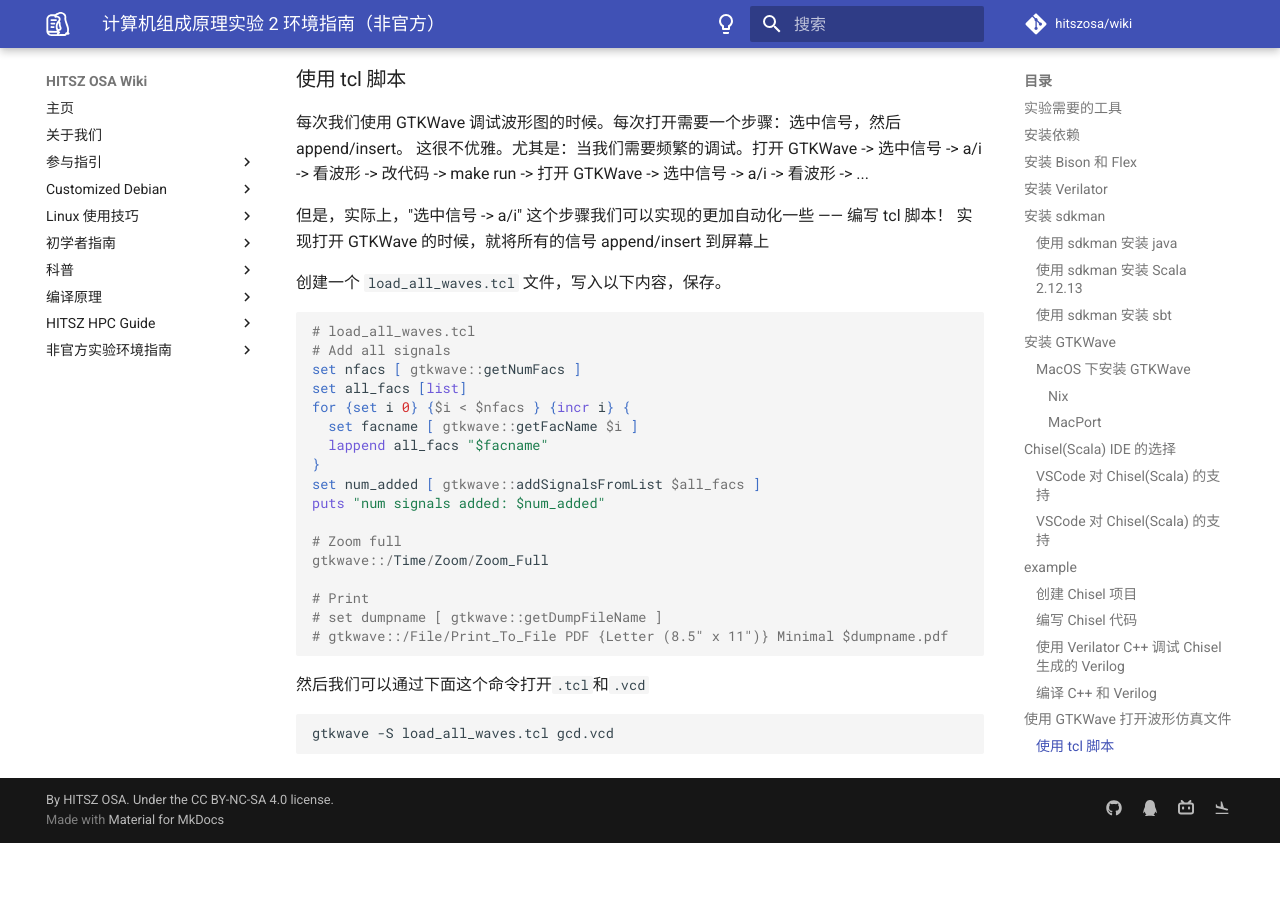
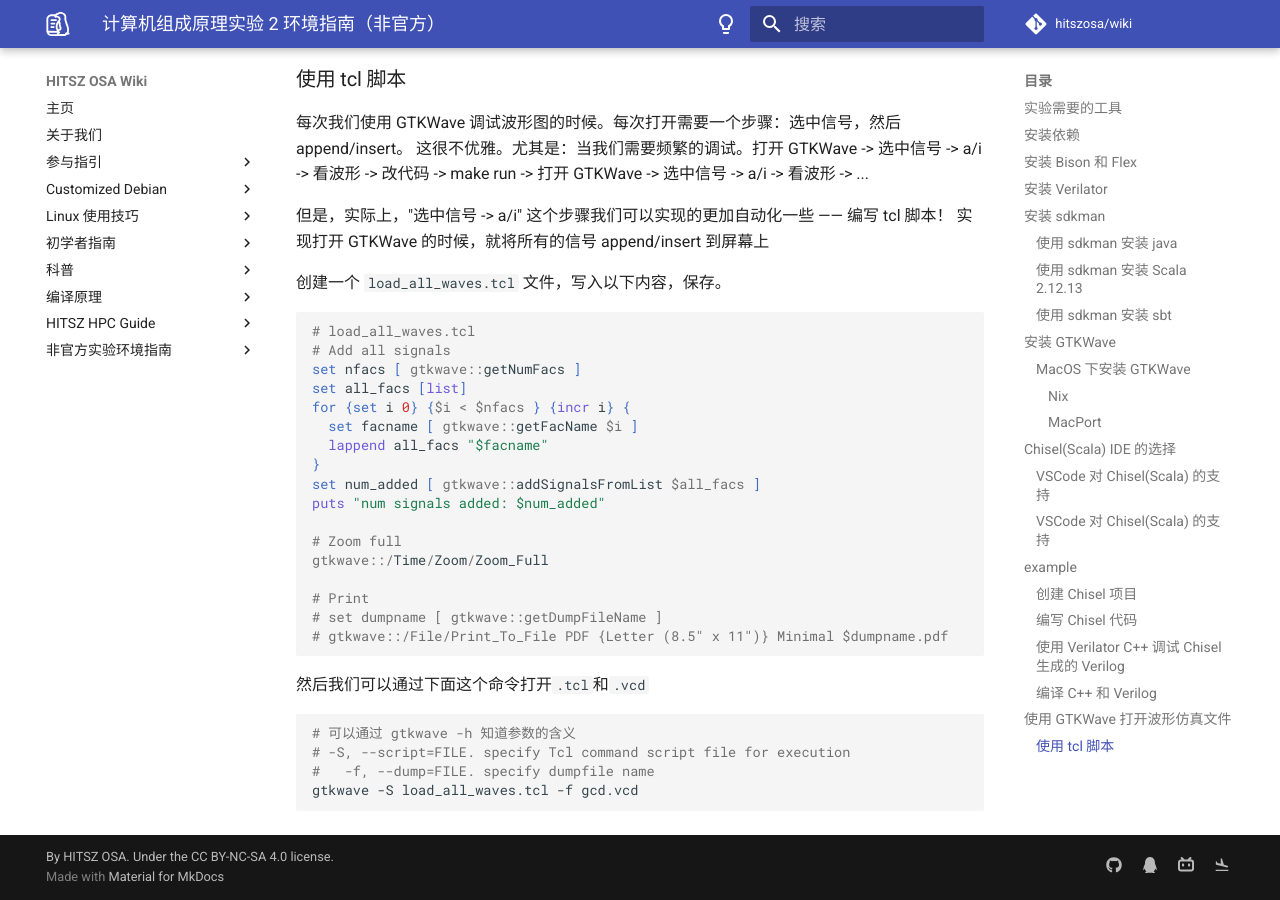
Before and after one commit to hitszosa/wiki, an MkDocs documentation site: the page built from docs/unofficial-lab-env/comp-organ-lab2.md, in a window 1280 px wide and 900 px high, scrolled down 9630 px. Built offline with MkDocs 1.6.1 and Material for MkDocs 9.7.7, drawn with Linux system fonts in a browser that asks for light colours; comment, search, counter and statistics services are not loaded; before the commit the page ends 10473 px from its top, so only the background shows below that.

Commit message:
解释参数的含义

````diff
--- a/docs/unofficial-lab-env/comp-organ-lab2.md
+++ b/docs/unofficial-lab-env/comp-organ-lab2.md
@@ -479,5 +479,8 @@ gtkwave::/Time/Zoom/Zoom_Full
 然后我们可以通过下面这个命令打开`.tcl`和`.vcd`
 
 ```sh
-gtkwave -S load_all_waves.tcl gcd.vcd
+# 可以通过 gtkwave -h 知道参数的含义
+# -S, --script=FILE. specify Tcl command script file for execution
+#   -f, --dump=FILE. specify dumpfile name
+gtkwave -S load_all_waves.tcl -f gcd.vcd
 ```
````
